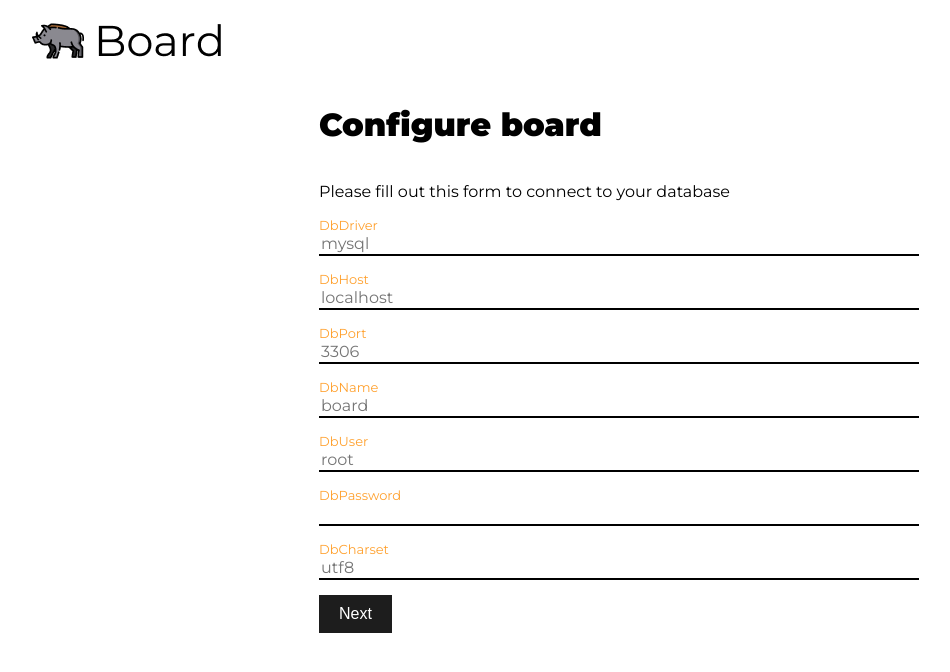
After one commit to hunwalk/board, a Yii app: template views/install/configure.php in a window 1280 px wide. The commit adds this page. Shown: the top 672 px of the page, without its empty margins (21-971 px from the left). Run offline with PHP 8.4 and a stand-in for Yii, Linux system fonts and the light colour scheme; the template is opened without the code that fills it, so the values that code supplies are empty; form fields are guessed from the names that the template uses; some libraries are stand-ins or nearby versions.

Commit message:
feat: installer initialization yeah I, kinda left here some code I was playing with...

```diff
--- a/assets/AppAsset.php
+++ b/assets/AppAsset.php
@@ -31,7 +31,8 @@ class AppAsset extends AssetBundle
         'css/site.css',
         'css/login.css',
         'css/table.css',
-        'css/alert.css'
+        'css/alert.css',
+        'css/install.css'
     ];
     public $js = [
     ];
--- /dev/null
+++ b/board.json
@@ -0,0 +1,4 @@
+{
+  "version": "0.6.1",
+  "installerEnabled": true
+}
--- a/config/db.php
+++ b/config/db.php
@@ -5,7 +5,7 @@ return [
     'dsn' => 'mysql:host='.$_ENV['DB_HOST'].';port='.$_ENV['DB_PORT'].';dbname='.$_ENV['DB_DATABASE'],
     'username' => $_ENV['DB_USERNAME'],
     'password' => $_ENV['DB_PASSWORD'],
-    'charset' => $_ENV['DB_CHARSET'],
+    'charset' => $_ENV['DB_CHARSET'] ? $_ENV['DB_CHARSET'] : 'utf8',
 
     // Schema cache options (for production environment)
     //'enableSchemaCache' => true,
--- a/config/web.php
+++ b/config/web.php
@@ -10,7 +10,8 @@ $config = [
     'timezone' => 'Europe/Bratislava',
     'basePath' => dirname(__DIR__),
     'bootstrap' => [
-        'log','app\Bootstrap',
+        'log',
+        'app\Bootstrap'
     ],
     'aliases' => [
         '@bower' => '@vendor/bower-asset',
@@ -36,6 +37,7 @@ $config = [
         ],
     ],
     'components' => [
+        'installer' => 'app\services\InstallerService',
         'formatter' => [
           'defaultTimeZone' => 'Europe/Bratislava'
         ],
--- a/controllers/SiteController.php
+++ b/controllers/SiteController.php
@@ -62,6 +62,9 @@ class SiteController extends Controller
      */
     public function actionIndex()
     {
+        if (Yii::$app->installer->recommendInstall)
+            return $this->redirect('install/prompt');
+
         if (Yii::$app->user->isGuest)
             return $this->redirect('/user/login');
 
--- /dev/null
+++ b/views/install/configure.php
@@ -0,0 +1,39 @@
+<?php
+/** @var \app\models\ConfigureForm $model */
+use yii\helpers\Html;
+use yii\widgets\ActiveForm;
+
+$this->title = 'Installing Board | Config';
+
+?>
+
+<div class="install-configure">
+    <div class="configure-container">
+        <h1>Configure board</h1>
+        <p>Please fill out this form to connect to your database</p>
+        <?php $form = ActiveForm::begin([
+            'id' => 'configure-form',
+        ]) ?>
+
+        <?= $form->field($model, 'dbDriver')->textInput(['placeholder' => 'mysql']); ?>
+
+        <?= $form->field($model, 'dbHost')->textInput(['placeholder' => 'localhost']); ?>
+
+        <?= $form->field($model, 'dbPort')->textInput(['placeholder' => '3306']) ?>
+
+        <?= $form->field($model, 'dbName')->textInput(['placeholder' => 'board']) ?>
+
+        <?= $form->field($model, 'dbUser')->textInput(['placeholder' => 'root']) ?>
+
+        <?= $form->field($model, 'dbPassword')->passwordInput() ?>
+
+        <?= $form->field($model, 'dbCharset')->textInput(['placeholder' => 'utf8']) ?>
+
+        <?= Html::submitButton(
+            Yii::t('app', 'Next'),
+            ['class' => 'btn']
+        ) ?>
+
+        <?php ActiveForm::end(); ?>
+    </div>
+</div>
--- /dev/null
+++ b/web/css/install.css
@@ -0,0 +1,40 @@
+.install-prompt, .install-configure{
+    width: 100%;
+    display: flex;
+    flex-direction: column;
+    align-items: center;
+}
+
+.install-prompt .btn{
+    width: 70px;
+    text-align: center;
+}
+
+.prompt-container, .configure-container{
+    padding-left: 20px;
+    padding-right: 20px;
+    width: 100%;
+    max-width: 600px;
+    display: flex;
+    flex-direction: column;
+}
+
+.prompt-container h1{
+    margin: 0;
+}
+
+.prompt-container p{
+    color: #5f5f5f;
+}
+
+.configure-container .form-group input{
+    border: 0;
+    border-bottom: 2px solid black;
+    font-family: Montserrat, 'sans-serif';
+    font-size: 16px;
+}
+
+.configure-container label{
+    color: #ffa12f;
+    font-size: 13px;
+}
```
Also changed, not shown: Yii.php (added, +42 -0 lines), controllers/InstallController.php (added, +72 -0 lines), models/ConfigureForm.php (added, +46 -0 lines), services/InstallerService.php (added, +47 -0 lines), views/install/env_template.php (added, +24 -0 lines), views/install/prompt.php (added, +19 -0 lines).
